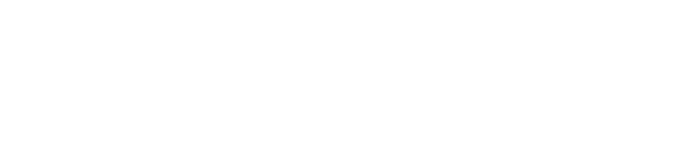
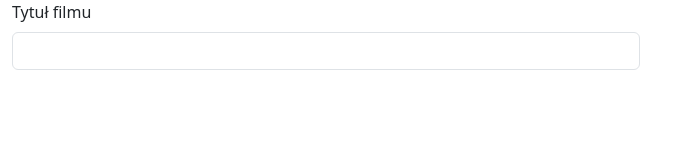
Before and after one commit to LukaSigma123/filmy2, a React (Create React App) app in the folder my-app/: page / in a window 1280 px wide. Shown: the top 160 px of the page, without its empty margins (0-691 px from the left). Built offline with nearby package versions, Linux system fonts and the light colour scheme.

Commit message:
dodaje pole tekstowe na tytuł i dodaje kontener bootstrap na cała powierzchnie html

```diff
--- a/my-app/src/App.js
+++ b/my-app/src/App.js
@@ -10,7 +10,16 @@
     const rodzaj = event.target.elements.rodzaj.value;
     console.log(`tytul: ${tytul}, rodzaj: ${rodzaj}`);
   }
-
+  return (
+    <div className="container-fluid">
+      <form onSubmit={onSubmit}>
+        <div className="col-6">
+          <label htmlFor="tytul" className="form-label">Tytuł filmu</label>
+          <input type="text" className="form-control" id="tytul" placeholder="" />
+        </div>
+        </form>
+    </div>
+  );
 }
 
 export default App;
```
